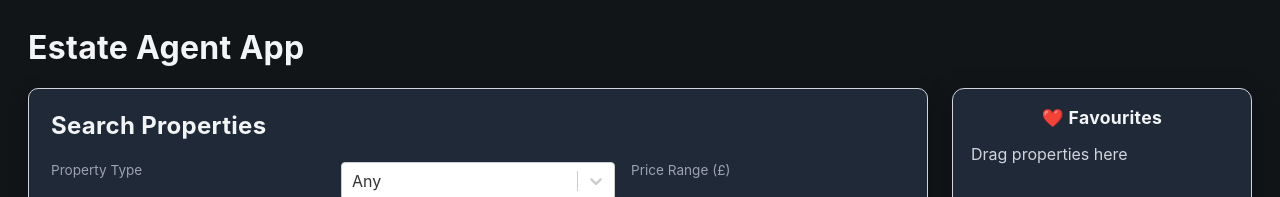
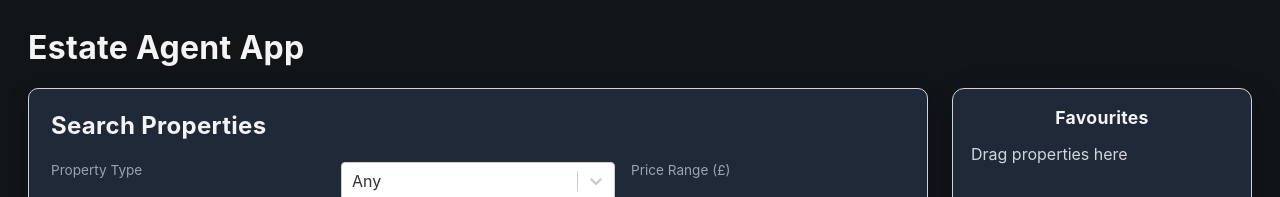
Before and after one commit to Maryam0406/estate-agent-react, a React (Create React App) app: page / in a window 1280 px wide. Shown: the top 197 px of the page. Built offline with nearby package versions, Linux system fonts and the light colour scheme.

Commit message:
Added more comments

```diff
--- a/src/components/FavouritesList.jsx
+++ b/src/components/FavouritesList.jsx
@@ -14,7 +14,7 @@ function FavouritesList({
     addToFavourites(property);
   };
 
-  // ALLOW drop
+  // drop
   const handleDragOver = (e) => {
     e.preventDefault();
   };
@@ -38,17 +38,19 @@ function FavouritesList({
   };
 
   return (
+    // Favourites container
     <div
       className="favourites"
       onDragOver={handleDragOver}
       onDrop={handleDrop}
     >
-      <h2>❤️ Favourites</h2>
+      <h2> Favourites</h2>
 
       {favourites.length === 0 && (
         <p>Drag properties here</p>
       )}
 
+      {/* List of favourite properties */}
       {favourites.map((property) => (
         <div
           key={property.id}
@@ -65,20 +67,23 @@ function FavouritesList({
           }
         >
           <p>
+            {/* Property type and price */}
             {property.type} – £
             {property.price.toLocaleString()}
           </p>
 
+          {/*Button to remove from favourites*/}
           <button
             onClick={() =>
               removeFromFavourites(property.id)
             }
           >
-            ❌ Remove
+            Remove
           </button>
         </div>
       ))}
 
+      {/*Clear all favourites button*/}
       {favourites.length > 0 && (
         <button onClick={clearFavourites}>
           Clear All
--- a/src/components/PropertyCard.jsx
+++ b/src/components/PropertyCard.jsx
@@ -2,6 +2,7 @@ import { Link } from "react-router-dom";
 
 function PropertyCard({ property, addToFavourites }) {
 
+  //Function to handle drag and drop
   const handleDragStart = (e) => {
     e.dataTransfer.setData(
       "property",
@@ -15,11 +16,13 @@ function PropertyCard({ property, addToFavourites }) {
       draggable
       onDragStart={handleDragStart}
     >
+      {/*Shows the first image of the property*/}
       <img
         src={`/${property.images[0]}`}
         alt={property.type}
       />
 
+      {/*Shows property details*/}
       <h3>{property.type}</h3>
       <p>{property.location}</p>
       <p>{property.bedrooms} bedrooms</p>
@@ -27,11 +30,12 @@ function PropertyCard({ property, addToFavourites }) {
         £{property.price.toLocaleString()}
       </p>
 
-      {/* Button-based add */}
+      {/* Button-based add*/}
       <button onClick={() => addToFavourites(property)}>
         ❤️ Add to Favourites
       </button>
 
+      {/* Link to property details page */}
       <Link to={`/property/${property.id}`}>
         View Property
       </Link>
--- a/src/index.js
+++ b/src/index.js
@@ -14,5 +14,4 @@ root.render(
   </React.StrictMode>
 );
 
-// Optional: performance measuring
 reportWebVitals();
```
Also changed, not shown: src/App.jsx (+18 -2 lines), src/pages/PropertyPage.jsx (+7 -2 lines), 1 other file (tests, documents, lock files or other folders).
